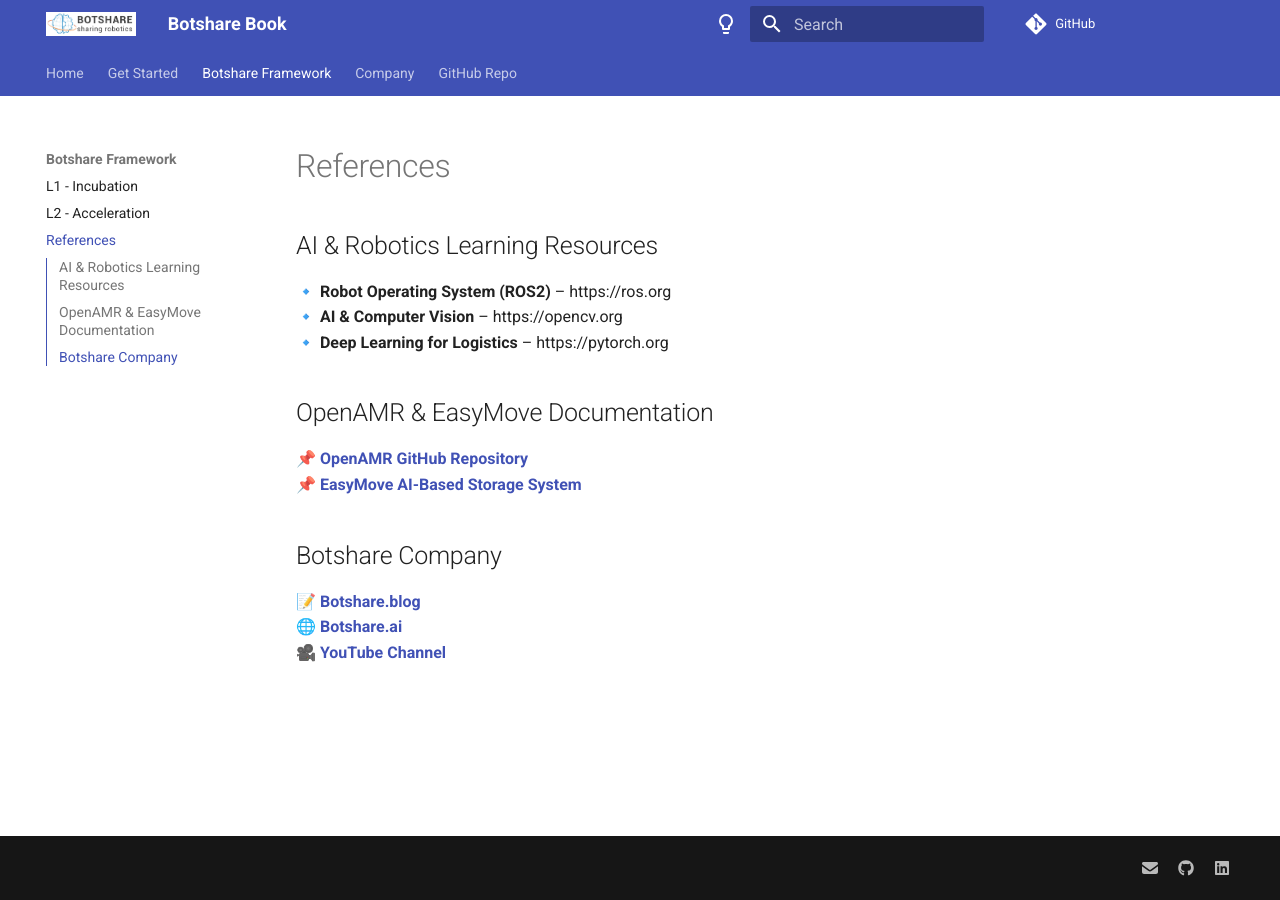
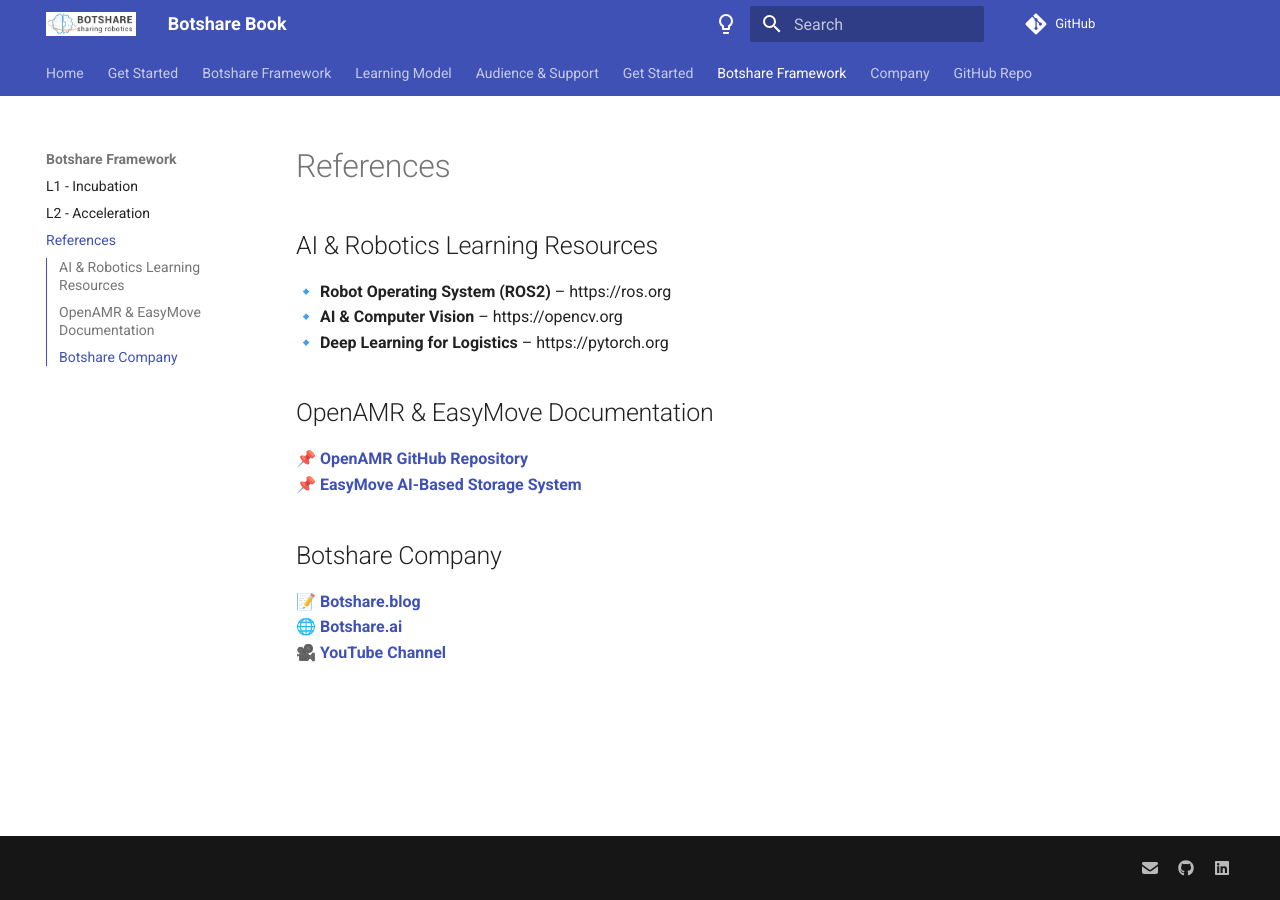
Before and after one commit to Merilynn-64/Botshare_document, an MkDocs documentation site: the page built from docs/references.md, in a window 1280 px wide. Built offline with MkDocs 1.6.1 and Material for MkDocs 9.7.7, drawn with Linux system fonts in a browser that asks for light colours; some of the changed lines change nothing that is shown.

Commit message:
Update mkdocs.yml

```diff
--- a/mkdocs.yml
+++ b/mkdocs.yml
@@ -39,7 +39,34 @@
       link: https://www.linkedin.com/company/botshare
 
 nav:
-  - Home: index.md
+  - Home:
+      - Welcome: index.md
+      - Our Solution: our-solution.md
+      - What You Will Learn: what-you-will-learn.md
+      - Course Outcomes: course-outcomes.md
+
+  - Get Started:
+      - Introduction: getting_started.md
+      - Use Cases: use_cases.md
+      - Get Started Now: get-started-now.md
+
+  - Botshare Framework:
+      - L1 - Incubation: L1_Incubation.md
+      - L2 - Acceleration: L2_Acceleration.md
+      - Core Pillars: core-pillars.md
+      - References: references.md
+
+  - Learning Model:
+      - Industry-Aligned Learning Model: industry-aligned-learning-model.md
+      - AI-Powered Adaptive Learning: ai-powered-adaptive-learning.md
+      - Professional Open-Source Learning: professional-open-source-learning.md
+      - Course Structure: course-structure.md
+
+  - Audience & Support:
+      - Who Benefits: who-benefits.md
+      - Target Audience & Career Paths: target-audience-career-paths.md
+      - Certification & Career Support: certification-career-support.md
+
   - Get Started:
       - Introduction: getting_started.md
       - Use Cases: use-cases.md
```
